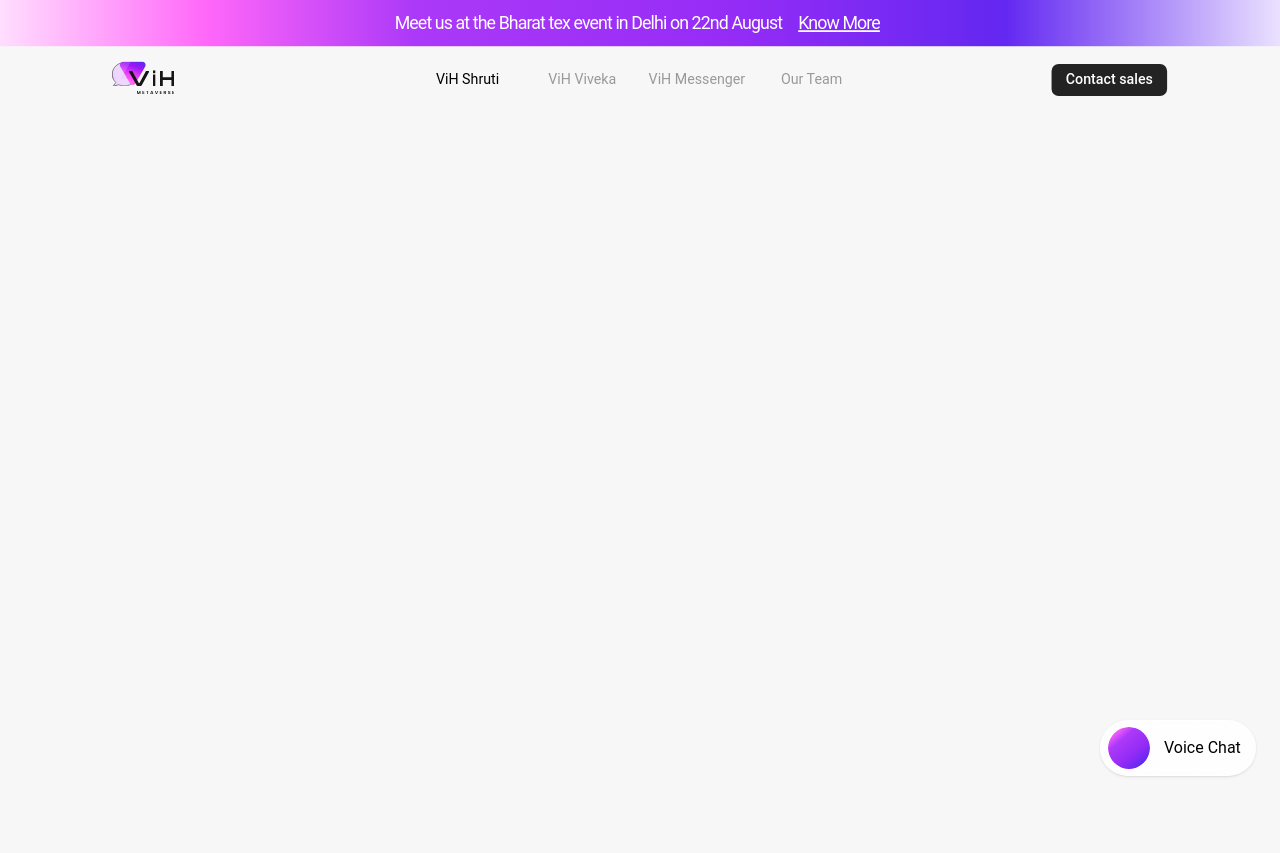
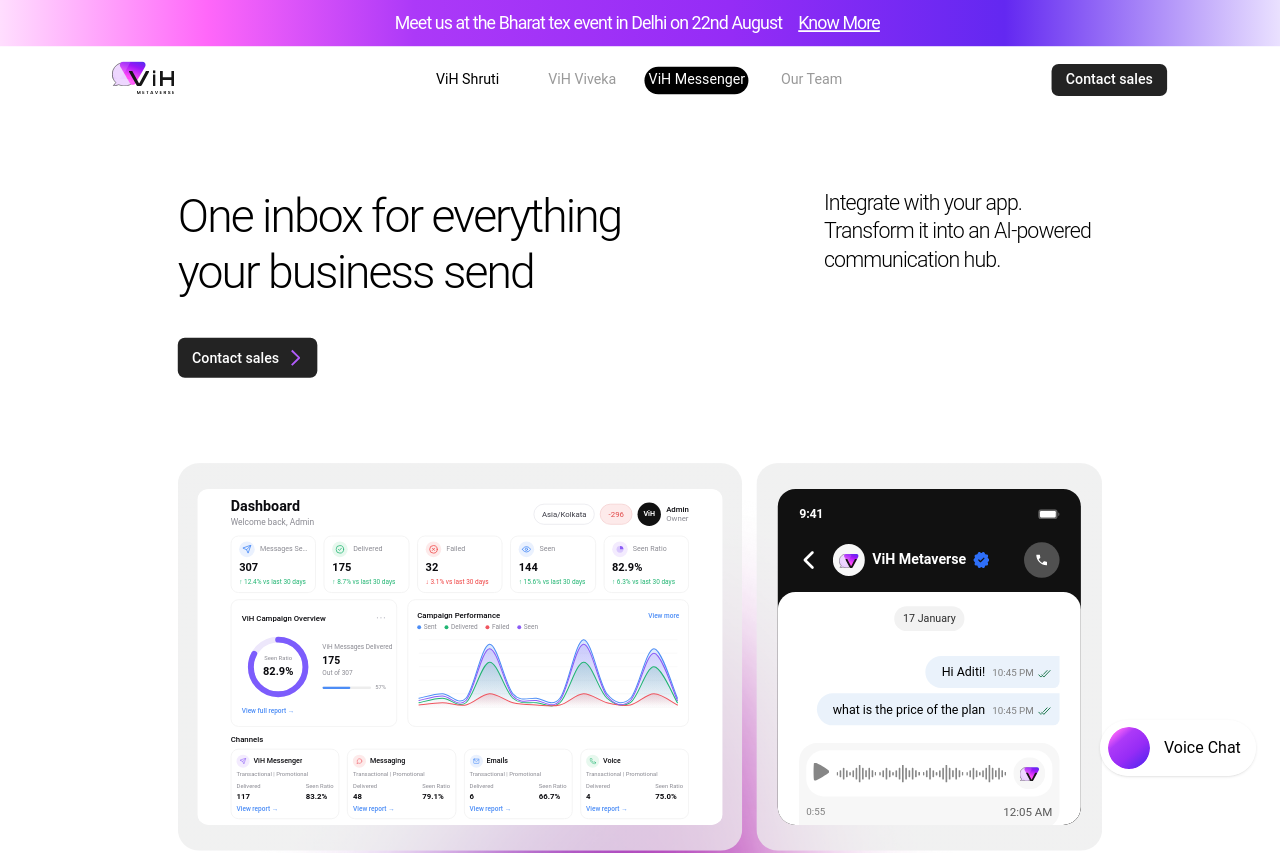
Before and after one commit to kanishka-vih/ViH-Prana, a React (Vite) app: page /messenger in a window 1280 px wide. Shown: the top 853 px of the page. Before the commit the page ends 800 px from the top, so only its background shows below. Built offline with nearby package versions, Linux system fonts and the light colour scheme.

Commit message:
Integrate ViH Messenger components from Snigdha into Prana site

```diff
--- a/src/App.tsx
+++ b/src/App.tsx
@@ -1,6 +1,7 @@
 import { BrowserRouter, Routes, Route } from "react-router-dom";
 import Home from "./components/home/Home";
 import Shruti from "./components/shruti/Shruti";
+import MessengerPage from "./components/messenger/MessengerPage";
 import ScaledCanvas from "./components/ScaledCanvas";
 import VoiceChatWidget from "./components/home/VoiceChatWidget";
 import FixedHeader from "./components/FixedHeader";
@@ -19,6 +20,7 @@
           <Routes>
             <Route path="/" element={<Home />} />
             <Route path="/shruti" element={<Shruti />} />
+            <Route path="/messenger" element={<MessengerPage />} />
           </Routes>
         </ScaledCanvas>
         <VoiceChatWidget />
--- a/src/components/Header.tsx
+++ b/src/components/Header.tsx
@@ -15,7 +15,7 @@
 const navLinks: { label: string; to: string | null }[] = [
   { label: "ViH Shruti", to: "/shruti" },
   { label: "ViH Viveka", to: null },
-  { label: "ViH Messenger", to: null },
+  { label: "ViH Messenger", to: "/messenger" },
   { label: "Our Team", to: null },
 ];
 
--- a/src/components/messenger/Hero.jsx
+++ b/src/components/messenger/Hero.jsx
@@ -1,5 +1,5 @@
 import arrowOutlined from '../../assets/messenger-figma/icon-arrow-outlined.svg'
-import { scrollToContact } from '../utils/scrollToContact'
+import { scrollToContact } from './utils/scrollToContact'
 
 export default function Hero() {
   return (
--- /dev/null
+++ b/src/components/messenger/MessengerPage.tsx
@@ -0,0 +1,46 @@
+import Hero from "./Hero";
+import DashboardShowcase from "./DashboardShowcase";
+import WorkflowSection from "./WorkflowSection";
+import HowWeDoItSection from "./HowWeDoItSection";
+import IndustriesSection from "./IndustriesSection";
+import EnterpriseSection from "./EnterpriseSection";
+import TeamsSection from "./TeamsSection";
+import TestimonialsSection from "./TestimonialsSection";
+import ContactSection from "./ContactSection";
+import Footer from "./Footer";
+
+// Navbar.jsx and AnnouncementBar.jsx are intentionally not rendered here —
+// the site already has one global fixed nav (FixedHeader, in App.tsx) shared
+// across every route, same as /shruti. Rendering messenger's own copy on top
+// would duplicate it with non-functional "#" links instead of real routes.
+//
+// FeatureCards, AnalyticsDashboard, WorkflowDiagram, and EnterpriseBenefits
+// are also skipped as top-level sections — DashboardShowcase and
+// WorkflowSection already compose them internally in a specific layout, so
+// rendering them again here would show each one twice.
+export default function MessengerPage() {
+  return (
+    <div className="bg-white flex flex-col items-center w-full">
+      {/* Hero and DashboardShowcase are the only two sections with no
+          padding/max-width of their own (every other section below manages
+          its own `px-6 md:px-[100px]` + `md:w-310 mx-auto`), so they share
+          one wrapper here providing that, plus the top padding that clears
+          the site's fixed header — matching how Shruti.tsx wraps ShrutiHero. */}
+      <div className="w-full" style={{ paddingTop: 212 }}>
+        <div className="flex flex-col gap-16 md:gap-24 w-full px-6 md:px-[100px] md:w-310 mx-auto">
+          <Hero />
+          <DashboardShowcase />
+        </div>
+      </div>
+
+      <WorkflowSection />
+      <HowWeDoItSection />
+      <IndustriesSection />
+      <EnterpriseSection />
+      <TeamsSection />
+      <TestimonialsSection />
+      <ContactSection />
+      <Footer />
+    </div>
+  );
+}
--- a/src/components/messenger/Navbar.jsx
+++ b/src/components/messenger/Navbar.jsx
@@ -1,5 +1,5 @@
 import logo from '../../assets/messenger-figma/logo.svg'
-import { scrollToContact } from '../utils/scrollToContact'
+import { scrollToContact } from './utils/scrollToContact'
 
 const NAV_LINKS = ['ViH Shruti', 'ViH Viveka', 'ViH Messenger', 'Our Team']
 
--- a/src/components/messenger/TestimonialsSection.jsx
+++ b/src/components/messenger/TestimonialsSection.jsx
@@ -8,7 +8,7 @@
 import logoTataplay from '../../assets/messenger-figma/logo-tataplay.webp'
 import logoSmc from '../../assets/messenger-figma/logo-smc.webp'
 import logoBsnl from '../../assets/messenger-figma/logo-bsnl.webp'
-import { scrollToContact } from '../utils/scrollToContact'
+import { scrollToContact } from './utils/scrollToContact'
 
 // Each source file has a different amount of built-in padding/canvas shape
 // (some are tightly-cropped wide logos, others are square with a lot of
--- a/tsconfig.app.json
+++ b/tsconfig.app.json
@@ -7,6 +7,11 @@
     "types": ["vite/client"],
     "allowArbitraryExtensions": true,
     "skipLibCheck": true,
+    // Lets .tsx files import the plain .jsx components under
+    // src/components/messenger/ (ported in from a teammate's JS project)
+    // without a "could not find a declaration file" error. checkJs stays
+    // off (default) — these files aren't type-checked, just allowed in.
+    "allowJs": true,
 
     /* Bundler mode */
     "moduleResolution": "bundler",
```
